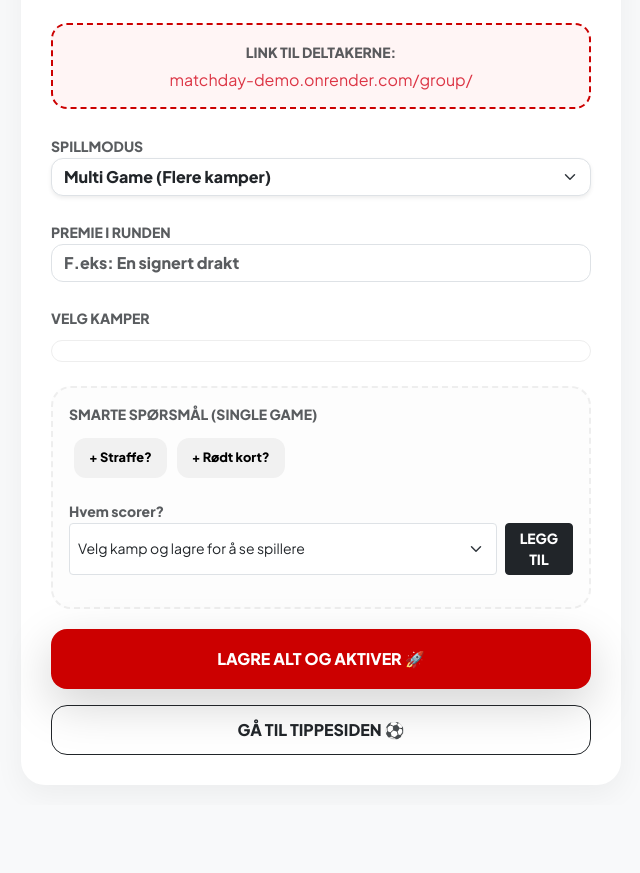
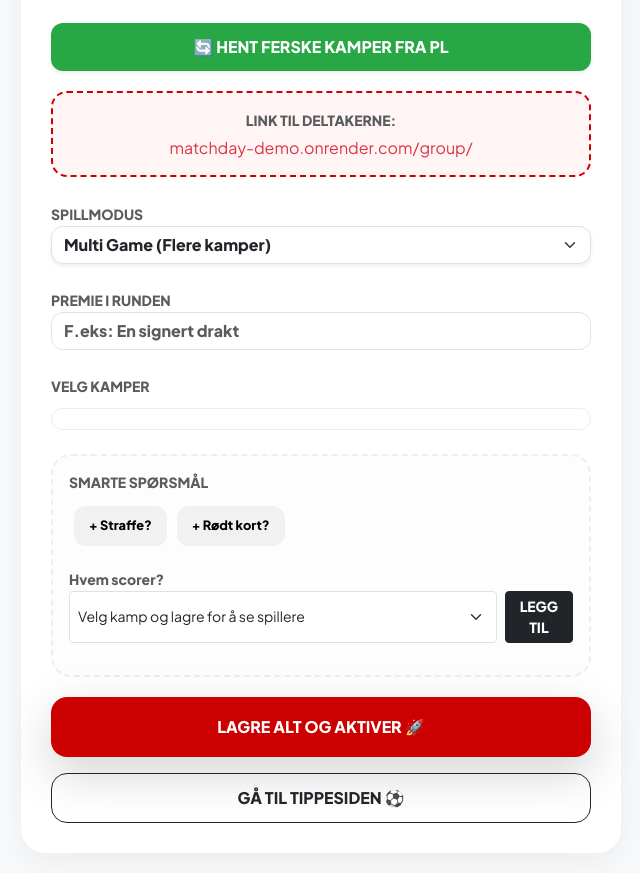
Before and after one commit to claseasybranding-ops/matchday-demo, a Flask app: template templates/group_admin.html in a window 1280 px wide. Shown: the part 89-962 px from the top of the page, without its empty margins (319-959 px from the left). Before the commit the page ends 844 px from the top, so only its background shows below. Run offline with Flask 3, Linux system fonts and the light colour scheme; the template is opened without the code that fills it, so the values that code supplies are empty.

Commit message:
Update group_admin.html

```diff
--- a/templates/group_admin.html
+++ b/templates/group_admin.html
@@ -14,12 +14,15 @@
         .match-row { display: flex; align-items: center; padding: 12px; border-bottom: 1px solid #eee; }
         .smart-btn { background: #f1f1f1; border: none; padding: 10px 15px; border-radius: 12px; font-weight: 700; margin: 5px; font-size: 0.8rem; }
         .btn-save { background: var(--md-red); color: white; border: none; padding: 18px; border-radius: 16px; font-weight: 800; width: 100%; margin-top: 20px; }
+        .btn-refresh { background: #28a745; color: white; border: none; padding: 12px; border-radius: 12px; font-weight: 700; width: 100%; margin-bottom: 20px; }
         .match-list { max-height: 250px; overflow-y: auto; border: 1px solid #eee; border-radius: 16px; padding: 10px; margin-top: 10px; }
     </style>
 </head>
 <body>
     <div class="admin-card">
         <h2 class="fw-800 mb-4 text-center">Oppsett: {{ group[1] }}</h2>
+
+        <button class="btn-refresh shadow-sm" onclick="refreshMatches()">🔄 HENT FERSKE KAMPER FRA PL</button>
 
         <div class="share-box">
             <span class="small fw-bold text-muted text-uppercase">Link til deltakerne:</span>
@@ -52,7 +55,7 @@
         </div>
 
         <div id="extras-section" class="p-3" style="background: #fdfdfd; border-radius: 20px; border: 2px dashed #eee;">
-            <label class="fw-bold small text-uppercase text-muted mb-2 d-block">Smarte spørsmål (Single Game)</label>
+            <label class="fw-bold small text-uppercase text-muted mb-2 d-block">Smarte spørsmål</label>
             <div class="d-flex flex-wrap mb-3">
                 <button class="smart-btn" onclick="addSmartQ('Blir det straffespark?')">+ Straffe?</button>
                 <button class="smart-btn" onclick="addSmartQ('Blir det rødt kort?')">+ Rødt kort?</button>
@@ -82,6 +85,12 @@
     </div>
 
     <script>
+        function refreshMatches() {
+            if(confirm("Vil du oppdatere kamp-lageret fra Premier League?")) {
+                fetch('/api/import_league/PL').then(() => window.location.reload());
+            }
+        }
+
         async function saveSettings(showAlert) {
             const matches = [];
             document.querySelectorAll('.match-check:checked').forEach(cb => matches.push(cb.value));
@@ -102,9 +111,7 @@
 
         async function addSmartQ(text) {
             if(!text) return;
-            // Vi lagrer kampvalg først så de ikke forsvinner
             await saveSettings(false);
-
             const matchId = document.querySelector('.match-check:checked')?.value;
             if(!matchId) return alert("Velg en kamp først!");
 
```
